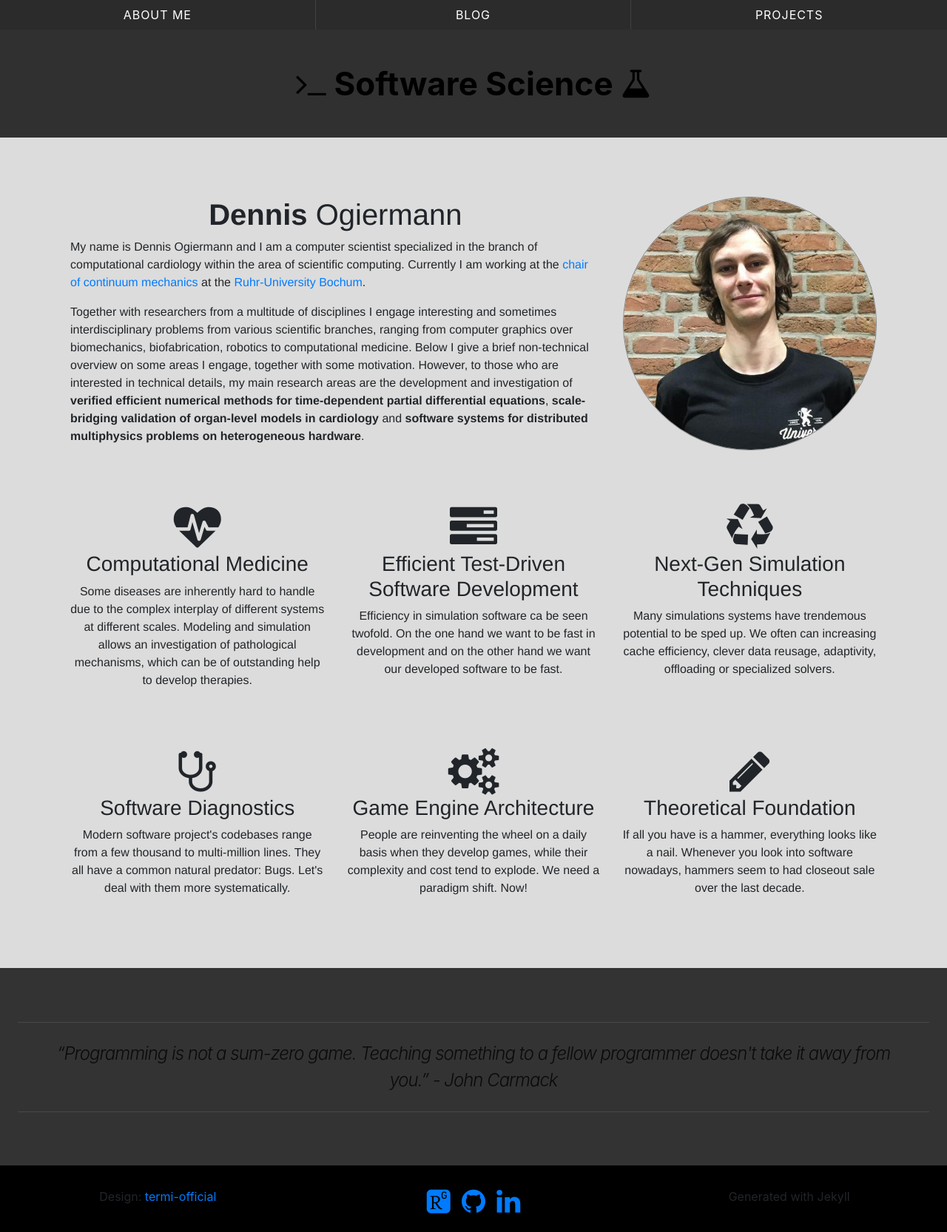
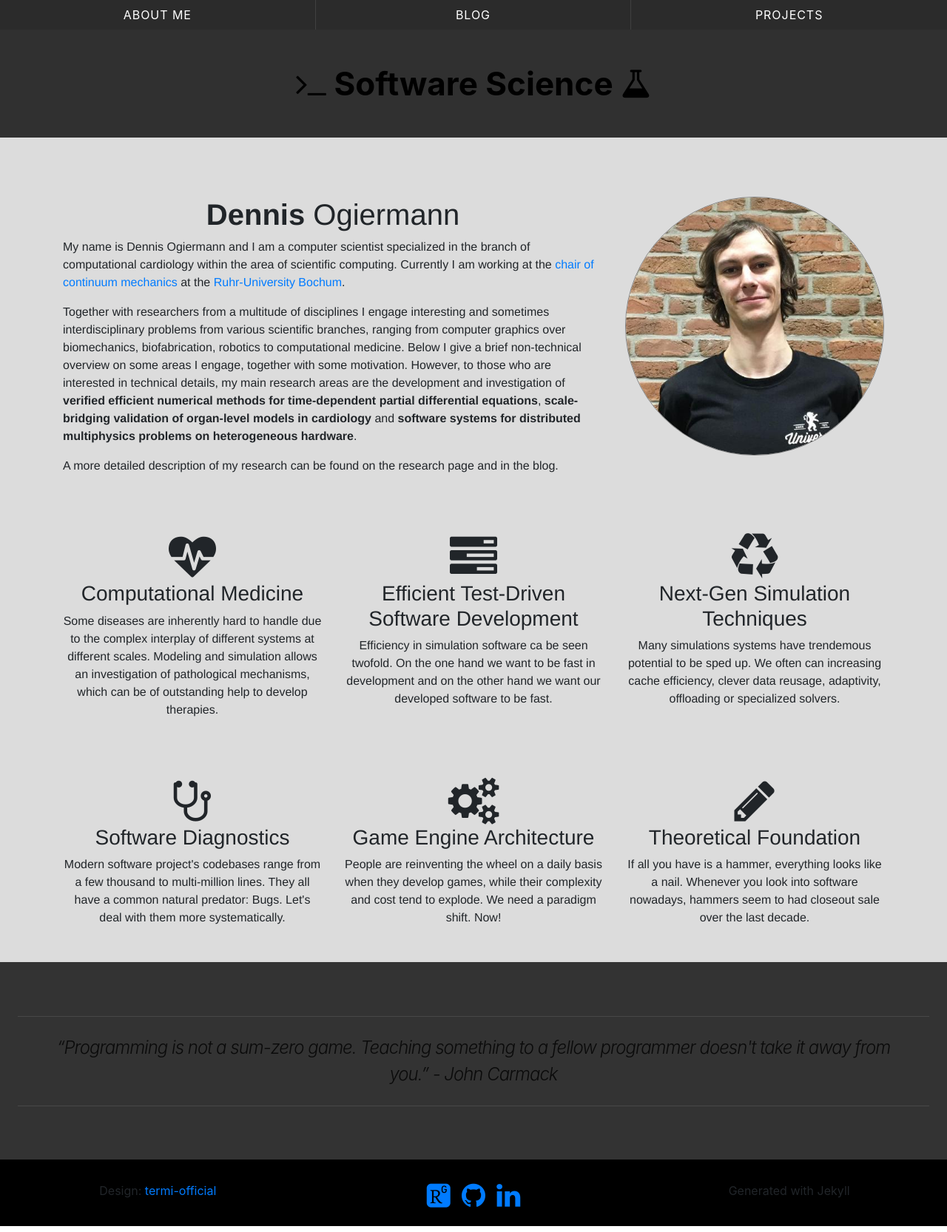
Before and after one commit to termi-official/termi-official.github.io, a Jekyll site: the page built from index.html, in a window 1280 px wide. Shown: the whole page at 74% size. Built offline with Jekyll 4.4.1, drawn with Linux system fonts in a browser that asks for light colours; some web fonts are replaced.

Commit message:
Minor adjustments.

```diff
--- a/css/main.scss
+++ b/css/main.scss
@@ -169,7 +169,7 @@ $background-image-path: "/none.jpeg";
 {
     font-family: $base-font-family;
     background-color: rgb(220,220,220);
-    padding: 3em 5em;
+    padding-top: 3em;
 }
 
 #main-matter .row
--- a/index.html
+++ b/index.html
@@ -6,7 +6,7 @@ layout: basic
 	<div class="container">
 		<div class="row">
 			<div class="col col-md-8">
-				<center><h1><b>Dennis</b> Ogiermann</h1></center>
+				<h1 class="centered"><b>Dennis</b> Ogiermann</h1>
 				<section>
 					<p>
 						My name is Dennis Ogiermann and I am a computer scientist specialized in the branch of computational cardiology within the area of scientific computing.
@@ -16,6 +16,9 @@ layout: basic
 						Together with researchers from a multitude of disciplines I engage interesting and sometimes interdisciplinary problems from various scientific branches, ranging from computer graphics over biomechanics, biofabrication, robotics to computational medicine.
 						Below I give a brief non-technical overview on some areas I engage, together with some motivation.
 						However, to those who are interested in technical details, my main research areas are the development and investigation of <b>verified efficient numerical methods for time-dependent partial differential equations</b>, <b>scale-bridging validation of organ-level models in cardiology</b> and <b>software systems for distributed multiphysics problems on heterogeneous hardware</b>.
+					</p>
+					<p>
+						A more detailed description of my research can be found on the research page and in the blog.
 					</p>
 				</section>
 			</div>
```
